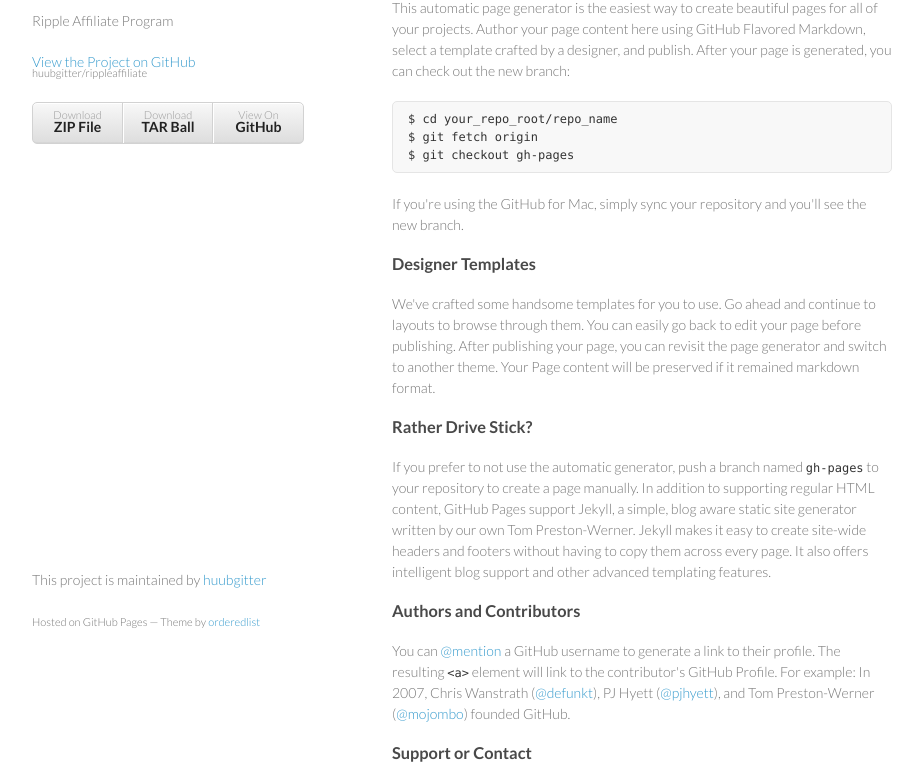
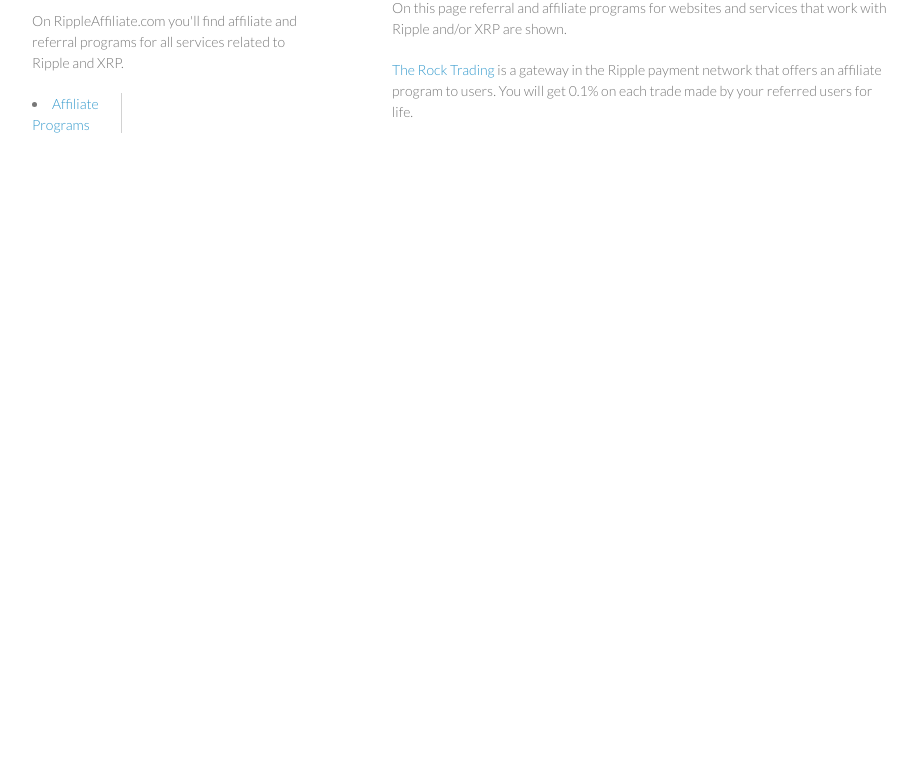
Before and after one commit to huubgitter/rippleaffiliate, a plain HTML site: page index.html in a window 1280 px wide. Shown: the part 99-878 px from the top of the page, without its empty margins (178-1101 px from the left). After the commit the page ends 800 px from the top, so only its background shows below. Drawn offline with Linux system fonts and the light colour scheme.

Commit message:
Update index.html

```diff
--- a/index.html
+++ b/index.html
@@ -3,7 +3,8 @@
   <head>
     <meta charset="utf-8">
     <meta http-equiv="X-UA-Compatible" content="chrome=1">
-    <title>Ripple Affiliate by huubgitter</title>
+    <title>Ripple Affiliate</title>
+
 
     <link rel="stylesheet" href="stylesheets/styles.css">
     <link rel="stylesheet" href="stylesheets/pygment_trac.css">
@@ -11,58 +12,44 @@
     <!--[if lt IE 9]>
     <script src="//html5shiv.googlecode.com/svn/trunk/html5.js"></script>
     <![endif]-->
+<script>
+  (function(i,s,o,g,r,a,m){i['GoogleAnalyticsObject']=r;i[r]=i[r]||function(){
+  (i[r].q=i[r].q||[]).push(arguments)},i[r].l=1*new Date();a=s.createElement(o),
+  m=s.getElementsByTagName(o)[0];a.async=1;a.src=g;m.parentNode.insertBefore(a,m)
+  })(window,document,'script','//www.google-analytics.com/analytics.js','ga');
+
+  ga('create', 'UA-40724970-6', 'rippleaffiliate.com');
+  ga('send', 'pageview');
+
+</script>
   </head>
   <body>
     <div class="wrapper">
       <header>
         <h1>Ripple Affiliate</h1>
-        <p>Ripple Affiliate Program</p>
+        <p>On RippleAffiliate.com you'll find affiliate and referral programs for all services related to Ripple and XRP.</p>
 
-        <p class="view"><a href="https://github.com/huubgitter/rippleaffiliate">View the Project on GitHub <small>huubgitter/rippleaffiliate</small></a></p>
-
-
-        <ul>
-          <li><a href="https://github.com/huubgitter/rippleaffiliate/zipball/master">Download <strong>ZIP File</strong></a></li>
-          <li><a href="https://github.com/huubgitter/rippleaffiliate/tarball/master">Download <strong>TAR Ball</strong></a></li>
-          <li><a href="https://github.com/huubgitter/rippleaffiliate">View On <strong>GitHub</strong></a></li>
-        </ul>
+ <li><a href='index.html'>Affiliate Programs</a></li>
+ <br>
       </header>
       <section>
         <h3>
-<a name="welcome-to-github-pages" class="anchor" href="#welcome-to-github-pages"><span class="octicon octicon-link"></span></a>Welcome to GitHub Pages.</h3>
+<a name="welcome-affiliate-programs" class="anchor" href="#welcome-affiliate-programs"><span class="octicon octicon-link"></span></a>Ripple Affiliate Programs</h3>
 
-<p>This automatic page generator is the easiest way to create beautiful pages for all of your projects. Author your page content here using GitHub Flavored Markdown, select a template crafted by a designer, and publish. After your page is generated, you can check out the new branch:</p>
+<p>On this page referral and affiliate programs for websites and services that work with Ripple and/or XRP are shown.
+</p>
 
-<pre><code>$ cd your_repo_root/repo_name
-$ git fetch origin
-$ git checkout gh-pages
-</code></pre>
+<p>
+<a href='http://therocktrading.com' target='_blank'>The Rock Trading</a> is a gateway in the Ripple payment network that offers an affiliate program
+to users. You will get 0.1% on each trade made by your referred users for life.
+</p>
 
-<p>If you're using the GitHub for Mac, simply sync your repository and you'll see the new branch.</p>
+<br>
 
-<h3>
-<a name="designer-templates" class="anchor" href="#designer-templates"><span class="octicon octicon-link"></span></a>Designer Templates</h3>
 
-<p>We've crafted some handsome templates for you to use. Go ahead and continue to layouts to browse through them. You can easily go back to edit your page before publishing. After publishing your page, you can revisit the page generator and switch to another theme. Your Page content will be preserved if it remained markdown format.</p>
-
-<h3>
-<a name="rather-drive-stick" class="anchor" href="#rather-drive-stick"><span class="octicon octicon-link"></span></a>Rather Drive Stick?</h3>
-
-<p>If you prefer to not use the automatic generator, push a branch named <code>gh-pages</code> to your repository to create a page manually. In addition to supporting regular HTML content, GitHub Pages support Jekyll, a simple, blog aware static site generator written by our own Tom Preston-Werner. Jekyll makes it easy to create site-wide headers and footers without having to copy them across every page. It also offers intelligent blog support and other advanced templating features.</p>
-
-<h3>
-<a name="authors-and-contributors" class="anchor" href="#authors-and-contributors"><span class="octicon octicon-link"></span></a>Authors and Contributors</h3>
-
-<p>You can <a href="https://github.com/blog/821" class="user-mention">@mention</a> a GitHub username to generate a link to their profile. The resulting <code>&lt;a&gt;</code> element will link to the contributor's GitHub Profile. For example: In 2007, Chris Wanstrath (<a href="https://github.com/defunkt" class="user-mention">@defunkt</a>), PJ Hyett (<a href="https://github.com/pjhyett" class="user-mention">@pjhyett</a>), and Tom Preston-Werner (<a href="https://github.com/mojombo" class="user-mention">@mojombo</a>) founded GitHub.</p>
-
-<h3>
-<a name="support-or-contact" class="anchor" href="#support-or-contact"><span class="octicon octicon-link"></span></a>Support or Contact</h3>
-
-<p>Having trouble with Pages? Check out the documentation at <a href="http://help.github.com/pages">http://help.github.com/pages</a> or contact <a href="mailto:support@github.com">support@github.com</a> and we’ll help you sort it out.</p>
       </section>
       <footer>
-        <p>This project is maintained by <a href="https://github.com/huubgitter">huubgitter</a></p>
-        <p><small>Hosted on GitHub Pages &mdash; Theme by <a href="https://github.com/orderedlist">orderedlist</a></small></p>
+
       </footer>
     </div>
     <script src="javascripts/scale.fix.js"></script>
```
